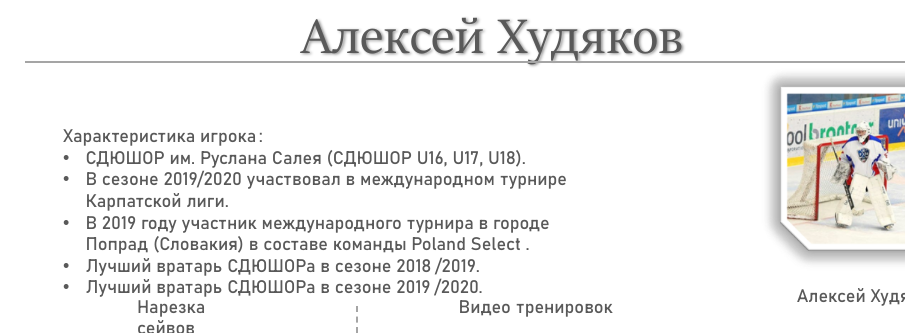
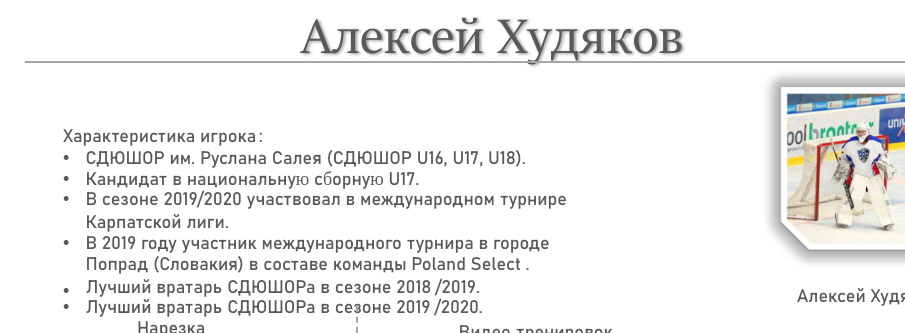
Before and after one commit to paveI-fando/paveI-fando.github.io, a plain HTML site: page docs/index.html in a window 1280 px wide. Shown: the top 333 px of the page, without its empty margins (375-1280 px from the left). Drawn offline with Linux system fonts and the light colour scheme.

Commit message:
Update index.html

```diff
--- a/docs/index.html
+++ b/docs/index.html
@@ -216,31 +216,33 @@
                     <pre class="pre4" style="left:7.710571px;top:27.38235px;">•</pre>
                     <pre class="pre0" style="left:30.17427px;top:29.38626px;">СДЮШОР им. Руслана Салея (СДЮШОР U16, U17, U18).</pre>
                     <pre class="pre4" style="left:7.710571px;top:48.98236px;">•</pre>
-                    <pre class="pre0" style="left:30.17427px;top:50.98627px;">В сезоне 2019/2020 участвовал в международном турнире</pre>
-                    <pre class="pre0" style="left:30.17427px;top:72.58626px;">Карпатской лиги.</pre>
-                    <pre class="pre4" style="left:7.710571px;top:92.18236px;">•</pre>
-                    <pre class="pre0" style="left:30.17427px;top:94.18626px;">В 2019 году участник международного турнира в городе</pre>
-                    <pre class="pre0" style="left:30.17427px;top:115.7863px;">Попрад (Словакия) в составе команды Poland Select .</pre>
-                    <pre class="pre4" style="left:7.710571px;top:135.3824px;">•</pre>
-                    <pre class="pre0" style="left:30.17427px;top:137.3863px;">Лучший вратарь СДЮШОРа в сезоне 2018</pre>
-                    <pre class="pre0" style="left:379.5493px;top:137.3863px;">/</pre>
-                    <pre class="pre0" style="left:386.2993px;top:137.3863px;">2019.</pre>
-                    <pre class="pre4" style="left:7.710571px;top:156.9824px;">•</pre>
-                    <pre class="pre0" style="left:30.17427px;top:158.9863px;">Лучший вратарь СДЮШОРа в сезоне 2019</pre>
-                    <pre class="pre0" style="left:378.6743px;top:158.9863px;">/</pre>
-                    <pre class="pre0" style="left:385.4243px;top:158.9863px;">2020.</pre>
+                    <pre class="pre0" style="left:30.17427px;top:50.98627px;">Кандидат в национальную сборную U17.</pre>
+                    <pre class="pre4" style="left:7.710571px;top:68.98236px;">•</pre>
+                    <pre class="pre0" style="left:30.17427px;top:70.98627px;">В сезоне 2019/2020 участвовал в международном турнире</pre>
+                    <pre class="pre0" style="left:30.17427px;top:93.58626px;">Карпатской лиги.</pre>
+                    <pre class="pre4" style="left:7.710571px;top:112.18236px;">•</pre>
+                    <pre class="pre0" style="left:30.17427px;top:114.18626px;">В 2019 году участник международного турнира в городе</pre>
+                    <pre class="pre0" style="left:30.17427px;top:135.7863px;">Попрад (Словакия) в составе команды Poland Select .</pre>
+                    <pre class="pre4" style="left:7.710571px;top:160.3824px;">•</pre>
+                    <pre class="pre0" style="left:30.17427px;top:158.3863px;">Лучший вратарь СДЮШОРа в сезоне 2018</pre>
+                    <pre class="pre0" style="left:379.5493px;top:158.3863px;">/</pre>
+                    <pre class="pre0" style="left:386.2993px;top:158.3863px;">2019.</pre>
+                    <pre class="pre4" style="left:7.710571px;top:176.9824px;">•</pre>
+                    <pre class="pre0" style="left:30.17427px;top:178.9863px;">Лучший вратарь СДЮШОРа в сезоне 2019</pre>
+                    <pre class="pre0" style="left:378.6743px;top:178.9863px;">/</pre>
+                    <pre class="pre0" style="left:385.4243px;top:178.9863px;">2020.</pre>
                 </div>
                 <div id="s1s45" style="top: 59.5588px; left: 728.67px; height: 217.392px; width: 219.093px; transform: translateZ(0px);">
                     <img src="data/pres/s1s45.png"></div>
                 <div id="s1s46" style="top: 269.475px; left: 104.206px; height: 51.9485px; width: 123.465px; transform: translateZ(0px);">
                     <pre class="pre0" style="left:7.721817px;top:7.725739px;"></pre>
-                    <pre class="pre0" style="left:7.721817px;top:29.32571px;">Нарезка</pre>
-                    <pre class="pre0" style="left:7.721817px;top:50.92572px;">сейвов</pre>
+                    <pre class="pre0" style="left:7.721817px;top:50.32571px;">Нарезка</pre>
+                    <pre class="pre0" style="left:7.721817px;top:70.92572px;">сейвов</pre>
                 </div>
                 <div id="s1s3" style="top: 60.9811px; left: -0.349487px; height: 2px; width: 961.68px; transform: translateZ(0px);">
                     <img src="data/pres/s1s3.png"></div>
                 <div id="s1s4" style="top: 291.058px; left: 425.857px; height: 30.2333px; width: 240.09px; transform: translateZ(0px);">
-                    <pre class="pre0" style="left:7.779999px;top:7.953613px;">Видео тренировок</pre>
+                    <pre class="pre0" style="left:7.779999px;top:32.953613px;">Видео тренировок</pre>
                 </div>
                 <div id="s1s6" style="top: 305.838px; left: 331.14px; height: 213.313px; width: 2px; transform: translateZ(0px);">
                     <img src="data/pres/s1s6.png"></div>
```
